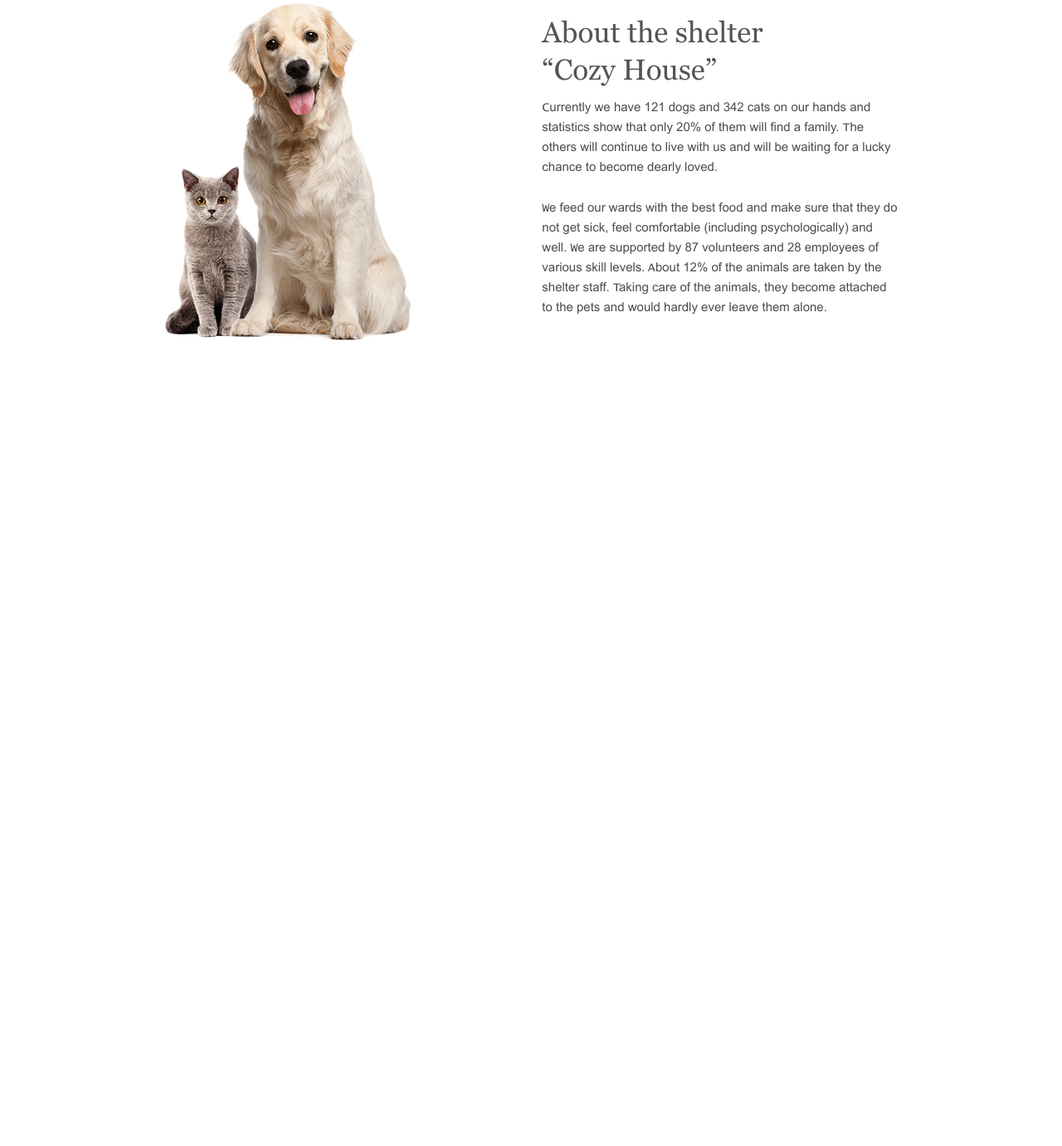
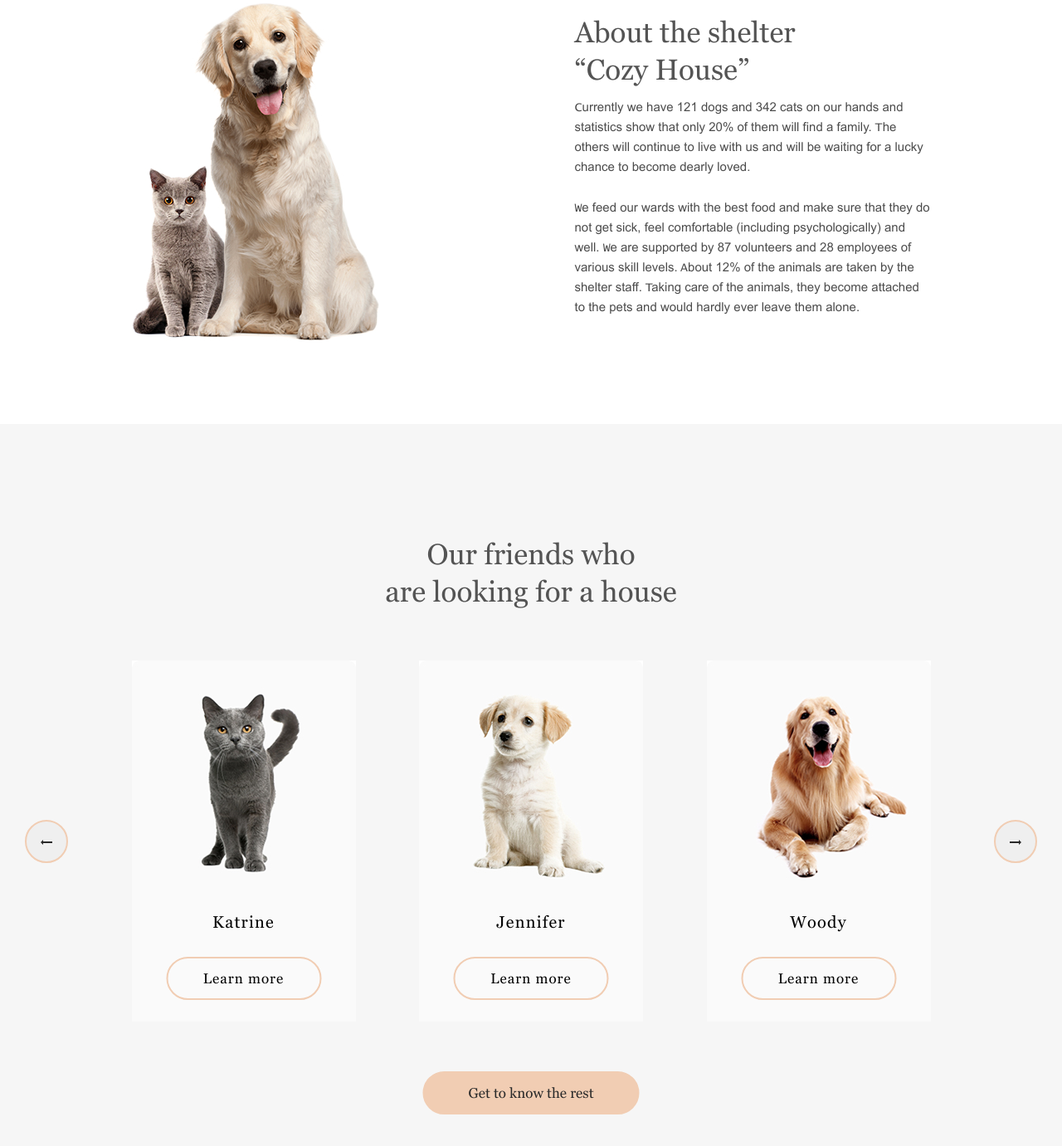
Before and after one commit to ErokhinHeorhii/Shelter, a plain HTML site: page pages/main/Index.html in a window 1280 px wide. Shown: the part 985-2366 px from the top of the page at 83% size. Before the commit the page ends 1496 px from the top, so only its background shows below. Drawn offline with Linux system fonts and the light colour scheme.

Commit message:
feat: add section our friend

```diff
--- a/pages/main/Index.html
+++ b/pages/main/Index.html
@@ -45,11 +45,14 @@
                 </div>
                 <div class="wrapper-img"></div>
             </section>
+        </div>
+        <div class="container about-the-shelter">
             <section class="section about-the-shelter">
                 <div class="about-content">
-                    <img src="../../assets/images/about-pets.jpg"  width="300" height="408"  alt="img" class="img-about-pets">
+                    <img src="../../assets/images/about-pets.jpg" width="300" height="408" alt="img"
+                        class="img-about-pets">
                     <div class="about-title">
-                        <h2 class="about-heading">About the shelter <br>“Cozy House”</h2>
+                        <h2 class="title about-heading">About the shelter <br>“Cozy House”</h2>
                         <p class="about-text">Currently we have 121 dogs and 342 cats on our hands and statistics show
                             that only 20% of them will find a family. The others will continue to live with us and will
                             be waiting for a lucky chance to become dearly loved.</p>
@@ -62,6 +65,49 @@
                 </div>
             </section>
         </div>
+        <div class="container our-friend">
+            <section class="section-our-friend">
+                <h2 class="title our-friend">Our friends  who <br>
+                    are looking for a house</h2>
+
+                <div class="wrapper-our-friend">
+                    <button class="button-prev-next ">
+                        <img class="image-button-prev" src="../../assets/images/Arrow.svg" alt="button">
+                    </button>
+                    <div class="card">
+                        <img class="image-card" width="270" height="270" src="../../assets/images/pets-katrine.jpg"
+                            alt="img">
+                        <p class="card-name">Katrine</p>
+                        <button class="card-button">
+                            <p>Learn more</p>
+                        </button>
+                    </div>
+                    <div class="card">
+                        <img class="image-card" width="270" height="270" src="../../assets/images/pets-jennifer.jpg"
+                            alt="img">
+                        <p class="card-name">Jennifer</p>
+                        <button class="card-button">
+                            <p>Learn more</p>
+                        </button>
+                    </div>
+                    <div class="card">
+                        <img class="image-card" width="270" height="270" src="../../assets/images/pets-woody.jpg"
+                            alt="img">
+                        <p class="card-name">Woody</p>
+                        <button class="card-button">
+                            <p>Learn more</p>
+                        </button>
+
+                    </div>
+                    <button class="button-prev-next">
+                        <img class="image-button-prev" src="../../assets/images/Arrow-next.svg" alt="button">
+                    </button>
+                </div>
+
+                <button class="button-our-friend">Get to know the rest</button>
+
+            </section>
+        </div>
     </main>
 </body>
 
--- a/pages/main/input.scss
+++ b/pages/main/input.scss
@@ -90,6 +90,8 @@ body {
     text-decoration: none;
 }
 
+// SECTION HERO
+
 .hero-container {
     padding-top: 60px;
     height: 908-120px;
@@ -104,6 +106,7 @@ body {
     width: 460px;
     height: 321px;
 }
+
 .hero-title {
     width: 310px;
     font-family: $fontGeorgia;
@@ -176,6 +179,7 @@ body {
     height: 380px;
 }
 
+.title,
 .about-heading {
     width: 370px;
     height: 90px;
@@ -189,13 +193,111 @@ body {
     letter-spacing: 6%;
 }
 
-.about-text{
+.about-text {
     padding-top: 25px;
-    font:$fontArial;
+    font: $fontArial;
     font-size: 15px;
     font-style: normal;
     line-height: 24px;
     font-weight: 400;
-    color: #4C4C4C
-    ;
+    color: #4c4c4c;
 }
+
+// SECTION OUR FRIEND
+
+.our-friend {
+    max-height: 877px;
+    background: #f6f6f6;
+    padding: 0 30px;
+}
+
+.section-our-friend {
+    height: 877px;
+}
+
+.title.our-friend {
+    margin: 0 auto;
+    padding-top: 135px;
+    width: 412px;
+    text-align: center;
+}
+
+.wrapper-our-friend {
+    display: flex;
+    justify-content: space-between;
+    margin-top: 150px;
+}
+
+.button-prev-next {
+    margin-top: 192px;
+    display: block;
+    height: 52px;
+    width: 52px;
+    border-radius: 100px;
+    border: 2px solid #f1cdb3;
+}
+
+.card {
+    height: 435px;
+    width: 270px;
+    background-color: #fafafa;
+    // margin-right: 90px;
+}
+
+.card:first-child {
+    margin-left: 53px;
+}
+
+.card:last-child {
+    margin-right: 53px;
+}
+
+.card-name {
+    padding-top: 30px;
+    text-align: center;
+    font-family: $fontGeorgia;
+    font-size: 20px;
+    font-style: normal;
+    font-weight: 400;
+    line-height: 23px;
+    letter-spacing: 0.06em;
+    text-align: center;
+}
+
+.card-button {
+    margin-top: 30px;
+    width: 187px;
+    height: 52px;
+    border-radius: 100px;
+    border: 2px solid #f1cdb3;
+    font-family: $fontGeorgia;
+    font-size: 17px;
+    font-style: normal;
+    font-weight: 400;
+    line-height: 22px;
+    letter-spacing: 0.06em;
+    position: relative;
+    left: 50%;
+    transform: translate(-50%, 0);
+    background-color: inherit;
+}
+
+.button-our-friend {
+    margin: 0 auto;
+    margin-top: 60px;
+    height: 52px;
+    width: 261px;
+    border-radius: 100px;
+    font-family: Georgia;
+    font-size: 17px;
+    font-style: normal;
+    font-weight: 400;
+    line-height: 22px;
+    background-color:#F1CDB3; ;
+    border: 2px solid #f1cdb3;
+    color: #292929;
+    position: relative;
+    left: 50%;
+    transform: translate(-50%, 0);
+
+}
```
Also changed, not shown: assets/images/Arrow-next.svg (added), assets/images/Arrow.svg (added), assets/images/pets-jennifer.jpg (added), assets/images/pets-katrine.jpg (added), assets/images/pets-woody.jpg (added), pages/main/style.css, 1 other file.
